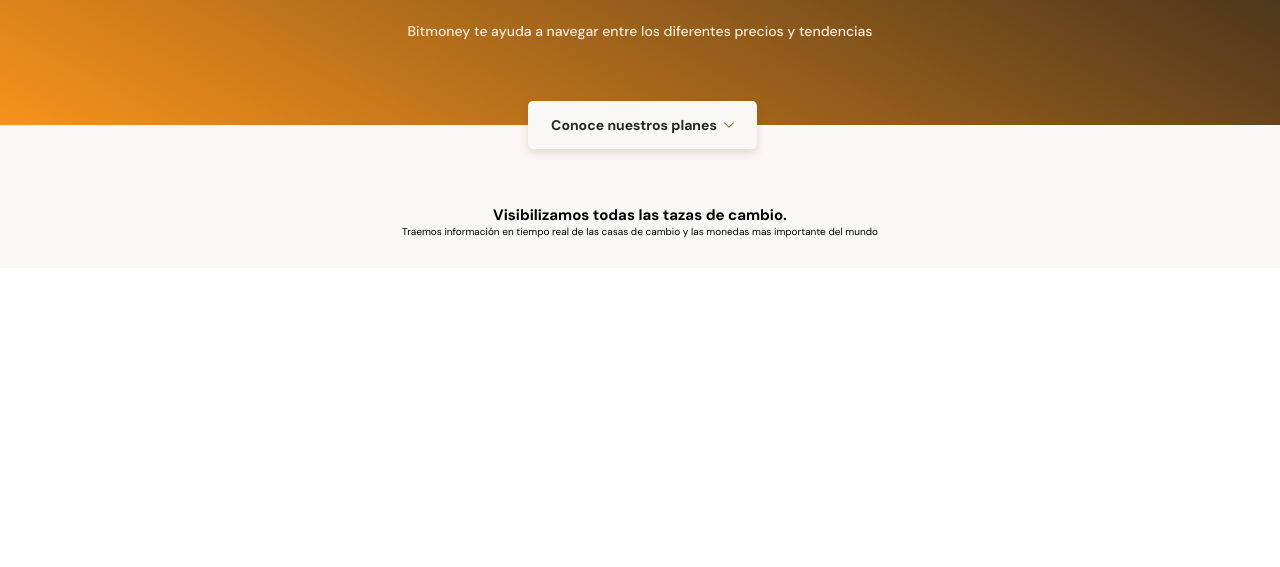
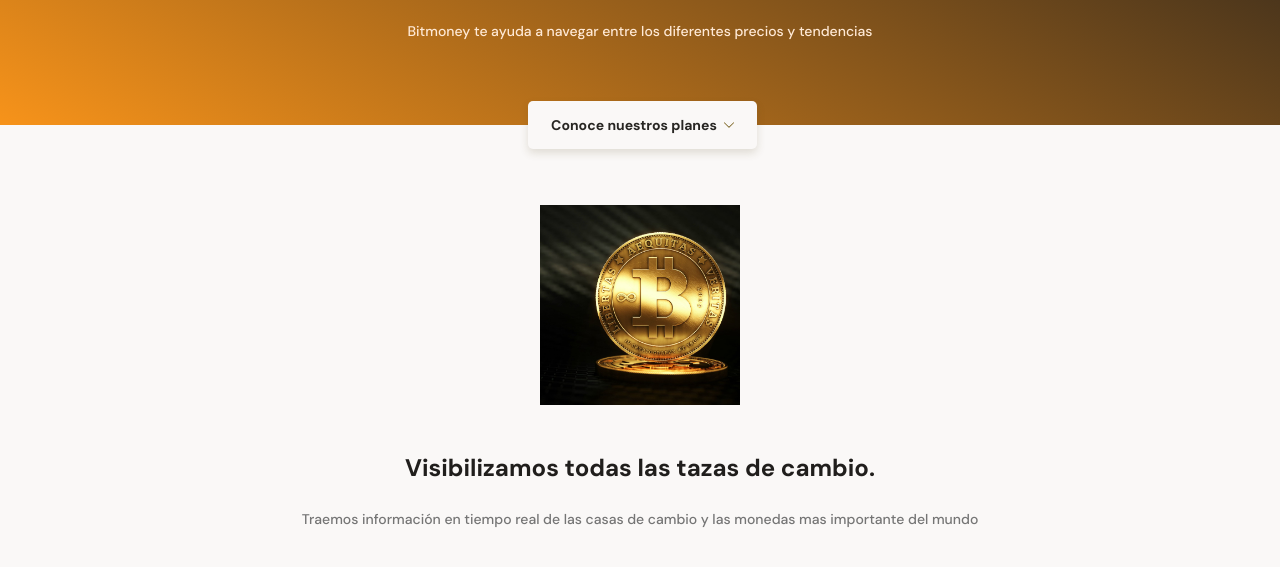
Before and after one commit to HelisMontes/Bitcoins, a plain HTML site: page index.html in a window 1280 px wide. Shown: the part 209-776 px from the top of the page. Drawn offline with Linux system fonts and the light colour scheme.

Commit message:
Imagen de background

```diff
--- a/style.css
+++ b/style.css
@@ -112,3 +112,28 @@ main{
   max-width: 900px;
   margin:  0 auto;
 }
+.main-exchange-container .background-img{
+  width: 200px;
+  height: 200px;
+  margin:  0 auto;
+  margin-bottom: 50px;
+  background-image: url("./assets/images/bitcoin.jpg");
+  background-size: cover;
+  background-position: center;
+  background-repeat: no-repeat;
+  background-position-x: -130px
+}
+.main-exchange-container h2{
+  margin-bottom: 30px;
+  font-size: 2.4rem;
+  font-weight: bold;
+  line-height: 2.6rem;
+  color: var(--warm-black);
+}
+.main-exchange-container p{
+  margin-bottom: 30px;
+  font-size: 1.4rem;
+  font-weight: 500;
+  line-height: 1.6rem;
+  color: #757575
+}
```
Also changed, not shown: assets/images/bitcoin-coin-btc-fon-green-zelionyi-bitkoin.jpg (added), assets/images/bitcoin.jpg (added).
